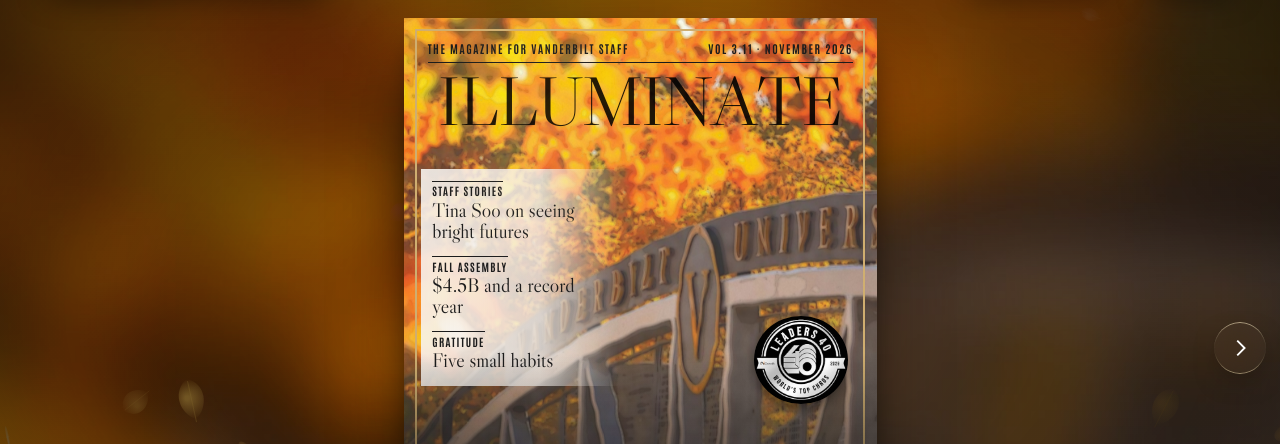
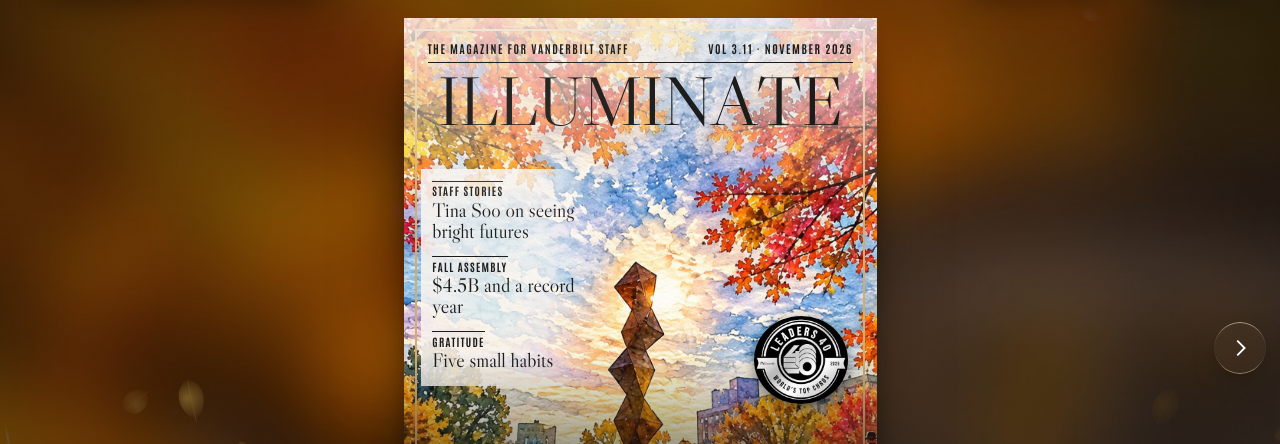
Before and after one commit to FuturesLearningHub/Illuminate, a plain HTML site: page index.html in a window 1280 px wide. Shown: the part 52-496 px from the top of the page. Drawn offline with Linux system fonts and the light colour scheme.

Commit message:
New cover art: watercolor of the campus sculpture under autumn trees; paper wash behind the masthead
Co-Authored-By: Claude Opus 5.5 <noreply@anthropic.com>
Claude-Session: https://claude.ai/code/session_0147yg7ntjMUxXYSSrGRFp1p

```diff
--- a/index.html
+++ b/index.html
@@ -135,6 +135,8 @@ h1 em,h2 em,h3 em{font-family:var(--serif);font-style:italic;color:var(--oak)}
 .mag-art{position:absolute;inset:0;width:100%;height:100%;object-fit:cover}
 .mag-frame{position:absolute;inset:2.4cqw;border:.5cqw solid var(--gold)}
 .mag-top{position:absolute;left:5cqw;right:5cqw;top:4.6cqw}
+.mag-top::before{content:"";position:absolute;left:-5cqw;right:-5cqw;top:-4.6cqw;height:38cqw;z-index:-1;background:linear-gradient(180deg,rgba(247,243,238,.82) 0%,rgba(247,243,238,.55) 45%,rgba(247,243,238,0) 100%);pointer-events:none}
+.mag-top{z-index:1}
 .mag-strip{display:flex;justify-content:space-between;font-family:var(--cond);font-weight:700;text-transform:uppercase;letter-spacing:.14em;font-size:2.4cqw;padding-bottom:1cqw;border-bottom:.35cqw solid var(--ink)}
 .mag-head{display:block;font-family:var(--display);font-size:14.6cqw;line-height:.9;letter-spacing:-.015em;margin-top:1.4cqw;text-align:center;mix-blend-mode:multiply}
 .mag-side{position:absolute;left:3.6cqw;top:32cqw;display:grid;gap:3cqw;width:42cqw;padding:2.4cqw 3cqw 3cqw 2.4cqw;background:linear-gradient(90deg,rgba(247,243,238,.9) 0%,rgba(247,243,238,.78) 60%,rgba(247,243,238,0) 100%);text-align:left}
@@ -341,7 +343,7 @@ body[data-mode="back"] .veil{background:radial-gradient(70% 70% at 50% 50%,rgba(
 .pod{position:fixed;left:50%;bottom:calc(var(--foot) + 10px);transform:translate(-50%,calc(100% + 40px));width:min(760px,calc(100vw - 24px));z-index:30;border-radius:22px;padding:14px 16px 12px;color:#fff;transition:transform .55s var(--ease-out),opacity .4s;opacity:0;pointer-events:none;background:rgba(18,16,14,.72)}
 .pod.open{transform:translate(-50%,0);opacity:1;pointer-events:auto}
 .pod-row{display:grid;grid-template-columns:auto auto minmax(0,1fr) auto;gap:14px;align-items:center}
-.pod .art{width:58px;height:58px;border-radius:12px;background:url(img/cover-art.jpg) center 30%/cover;box-shadow:0 6px 18px rgba(0,0,0,.4);position:relative;overflow:hidden}
+.pod .art{width:58px;height:58px;border-radius:12px;background:url(img/cover-art-v2.jpg) center 30%/cover;box-shadow:0 6px 18px rgba(0,0,0,.4);position:relative;overflow:hidden}
 .pod .art::after{content:"";position:absolute;inset:0;border:1.5px solid rgba(207,174,112,.7);border-radius:12px}
 .pod .ctrls{display:flex;align-items:center;gap:6px}
 .pbtn{width:40px;height:40px;border-radius:50%;border:0;background:transparent;color:#fff;cursor:pointer;display:grid;place-items:center;font-family:var(--cond);font-size:.6rem;font-weight:700;position:relative}
@@ -443,10 +445,10 @@ body.listening .foot{opacity:.35}
 <main class="book" id="book" tabindex="-1" aria-roledescription="magazine" aria-label="Illuminate, November 2026">
 
 <!-- 1. COVER -->
-<section class="spread solo" id="cover" data-label="Cover" data-thumb="img/cover-art.jpg" aria-roledescription="spread" aria-label="Cover">
+<section class="spread solo" id="cover" data-label="Cover" data-thumb="img/cover-art-v2.jpg" aria-roledescription="spread" aria-label="Cover">
   <div class="coverwrap">
     <button class="mag sheen" data-next aria-label="Open the issue">
-      <img class="mag-art" src="img/cover-art.jpg" alt="">
+      <img class="mag-art" src="img/cover-art-v2.jpg" alt="">
       <span class="mag-frame" aria-hidden="true"></span><span class="glint" aria-hidden="true"></span>
       <span class="mag-top"><span class="mag-strip"><span>The Magazine for Vanderbilt Staff</span><span>Vol 3.11 · November 2026</span></span><span class="mag-head">ILLUMINATE</span></span>
       <span class="mag-side">
@@ -457,7 +459,7 @@ body.listening .foot{opacity:.35}
       <span class="mag-line"><img class="mag-seal" src="img/leaders40.jpg" alt=""><span class="k">Cover Story · Top CHRO 2026</span><span class="h">One of <em>forty</em>.</span><span class="d">Sydney Savion joins the world's top chief human resources officers</span></span>
     </button>
     <span class="open-pill glass" aria-hidden="true"><i></i><span class="dk">Click to open · or use the arrow keys</span><span class="mb">Tap or swipe to open</span></span>
-    <span class="sr">Cover art: watercolor of the Vanderbilt University footbridge under autumn leaves.</span>
+    <span class="sr">Cover art: watercolor of a stacked bronze sculpture on campus beneath red and gold autumn trees, with people strolling under a bright sky.</span>
   </div>
 </section>
 
@@ -744,7 +746,7 @@ body.listening .foot{opacity:.35}
 </section>
 
 <!-- 16. BACK COVER -->
-<section class="spread solo" id="back-cover" data-label="Back Cover" data-title="Let's connect" data-thumb="img/cover-art.jpg" aria-roledescription="spread" aria-label="Back cover">
+<section class="spread solo" id="back-cover" data-label="Back Cover" data-title="Let's connect" data-thumb="img/cover-art-v2.jpg" aria-roledescription="spread" aria-label="Back cover">
   <div class="pg back">
     <div class="glass">
       <img src="assets/vu-lockup-white.png" alt="Vanderbilt University" style="height:34px;width:auto;margin:0 auto 1.6rem">
@@ -1068,7 +1070,7 @@ $('#grid').addEventListener('keydown',e=>{if(e.key!=='Tab')return;const f=$$('bu
   ['#next','#prev','#track','#thumbs','#toc'].forEach(sel=>{const el=$(sel);el&&el.addEventListener('click',manual)});
   document.addEventListener('keydown',e=>{if(/Arrow|Page|Home|End/.test(e.key)&&!e.target.closest('input'))manual()});
   book.addEventListener('wheel',manual,{passive:true});book.addEventListener('touchend',manual,{passive:true});
-  if('mediaSession' in navigator){navigator.mediaSession.metadata=new MediaMetadata({title:'Illuminate, out loud',artist:'Vanderbilt People, Culture and Belonging',album:'November 2026',artwork:[{src:'img/cover-art.jpg',sizes:'512x512',type:'image/jpeg'}]});
+  if('mediaSession' in navigator){navigator.mediaSession.metadata=new MediaMetadata({title:'Illuminate, out loud',artist:'Vanderbilt People, Culture and Belonging',album:'November 2026',artwork:[{src:'img/cover-art-v2.jpg',sizes:'512x512',type:'image/jpeg'}]});
     navigator.mediaSession.setActionHandler('seekbackward',()=>au.currentTime-=15);navigator.mediaSession.setActionHandler('seekforward',()=>au.currentTime+=15)}
   document.addEventListener('keydown',e=>{if(e.key==='Escape'&&pod.classList.contains('open')&&!$('#grid').classList.contains('open'))closePod()});
 })();
```
Also changed, not shown: img/cover-art-v2.jpg (added), img/cover-art.jpg (deleted).
